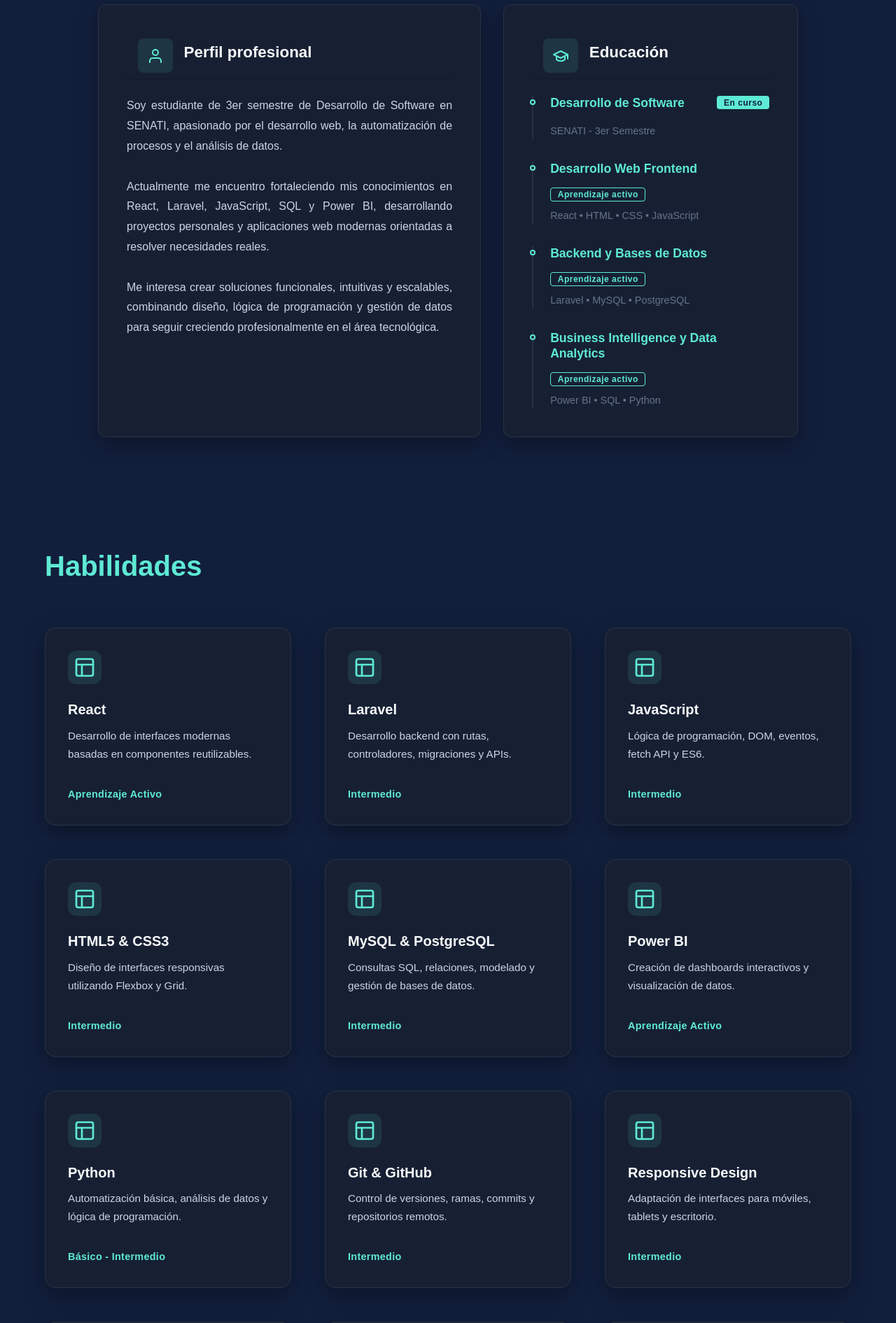
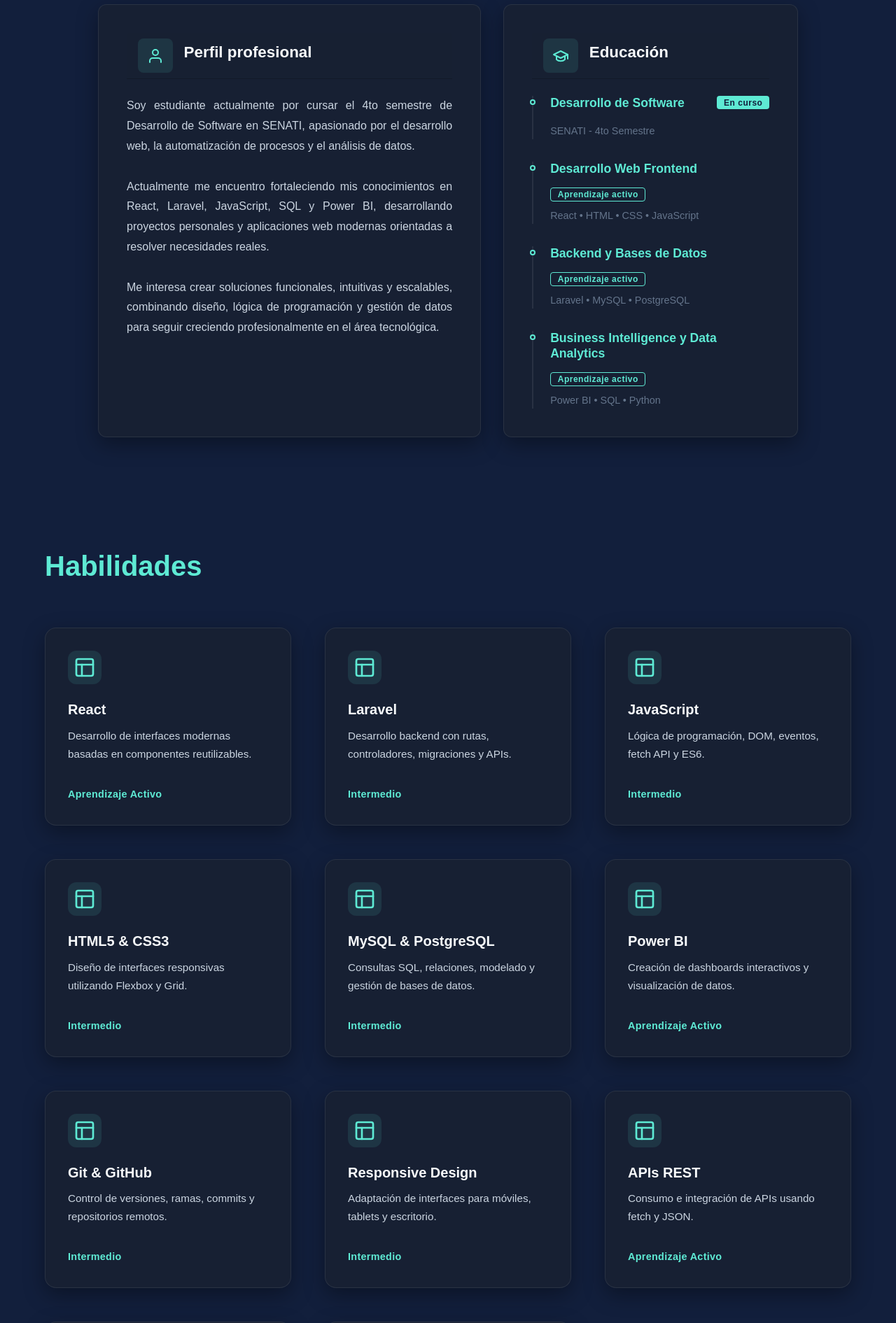
Before and after one commit to angelotavara07-ui/portafolio-tavara, a React (Vite) app: page / in a window 1280 px wide. Shown: the part 1000-2891 px from the top of the page at 70% size. Built offline with nearby package versions, Linux system fonts and the light colour scheme.

Commit message:
Actualizados algunos datos, adicionalmente se ha agregado un proyecto extra.

```diff
--- a/src/components/Habilidades/Habilidades.jsx
+++ b/src/components/Habilidades/Habilidades.jsx
@@ -50,14 +50,6 @@ const Habilidades = () => {
             titulo: "Power BI",
             descripcion: "Creación de dashboards interactivos y visualización de datos.",
             nivel: "Aprendizaje Activo",
-
-        },
-
-        {
-            id: 7,
-            titulo: "Python",
-            descripcion: "Automatización básica, análisis de datos y lógica de programación.",
-            nivel: "Básico - Intermedio",
 
         },
 
--- a/src/components/Perfil/Perfil.jsx
+++ b/src/components/Perfil/Perfil.jsx
@@ -41,7 +41,7 @@ strokeLinejoin="round"
                         </div>
 
                         <p className="card-text">
-Soy estudiante de 3er semestre de Desarrollo de Software en
+                            Soy estudiante actualmente por cursar el 4to semestre de Desarrollo de Software en
                             SENATI, apasionado por el desarrollo web, la automatización
                             de procesos y el análisis de datos.
                             <br /><br />
@@ -103,7 +103,7 @@ En curso
                                 </div>
 
                                 <span className="timeline-date">
-SENATI - 3er Semestre
+                                    SENATI - 4to Semestre
                                 </span>
 
                             </div>
--- a/src/components/Proyectos/Proyectos.jsx
+++ b/src/components/Proyectos/Proyectos.jsx
@@ -2,6 +2,7 @@ import preview from '../../assets/preview.png';
 import preview2 from '../../assets/preview2.png';
 import preview3 from '../../assets/preview3.png';
 import preview4 from '../../assets/preview4.png';
+import preview5 from '../../assets/preview5.png';
 import './Proyectos.css';
 
 const Proyectos = () => {
@@ -42,6 +43,15 @@ const Proyectos = () => {
             tecnologias: ["PHP", "PHPMailer", "HTML", "CSS", "JavaScript"],
             linkDemo: "https://tavara-proyecto-php.rf.gd",
         },
+        {
+            id: 5,
+            imagen: preview5,
+            titulo: "Tienda en Línea — VendeFácil",
+            descripcion: "Tienda web desarrollada con React y Vite. Incluye catálogo de 30 productos en 3 categorías, sistema de pedidos por WhatsApp, formulario de contacto con EmailJS y diseño responsive para desktop y móvil.",
+            tecnologias: ["React", "Vite", "CSS3", "EmailJS", "SweetAlert2", "React Router DOM"],
+            linkDemo: "https://vendefacil-blush.vercel.app/",
+            linkCodigo: "https://github.com/angelotavara07-ui/vendefacil"
+        },
     ];
     return (
         <section id="proyectos" className="proyectos-section">
@@ -51,15 +61,12 @@ const Proyectos = () => {
                 <div className="proyectos-grid">
                     {proyectosData.map((proyecto) => (
                         <article key={proyecto.id} className="proyecto-card">
-                            {/* 1. Imagen del Proyecto */}
                             <div className="proyecto-imagen">
                                 <img src={proyecto.imagen} alt={`Captura de ${proyecto.titulo}`} />
                             </div>
-                            {/* 2. Contenido de la Tarjeta */}
                             <div className="proyecto-contenido">
                                 <h3 className="proyecto-titulo">{proyecto.titulo}</h3>
                                 <p className="proyecto-desc">{proyecto.descripcion}</p>
-                                {/* 3. Etiquetas de Tecnologías (Mapeo Anidado) */}
                                 <div className="proyecto-tags">
                                     {proyecto.tecnologias.map((tech, index) => (
                                         <span key={index} className="tech-tag">
@@ -67,12 +74,10 @@ const Proyectos = () => {
                                         </span>
                                     ))}
                                 </div>
-                                {/* 4. Botones de Acción */}
                                 <div className="proyecto-links">
                                     <a href={proyecto.linkDemo} target="_blank"
                                         rel="noopener noreferrer" className="btn-proyecto btn-demo">
 
-                                        {/* Ícono de Enlace Externo */}
                                         <svg width="18" height="18" viewBox="0 0 24 24"
                                             fill="none" stroke="currentColor" strokeWidth="2" strokeLinecap="round"
                                             strokeLinejoin="round">
@@ -93,7 +98,6 @@ const Proyectos = () => {
                                             className="btn-proyecto btn-codigo"
                                         >
 
-                                            {/* Ícono de GitHub */}
                                             <svg
                                                 width="18"
                                                 height="18"
```
Also changed, not shown: src/assets/preview5.png (added). Lines whose indentation alone changed are shown as unchanged.
